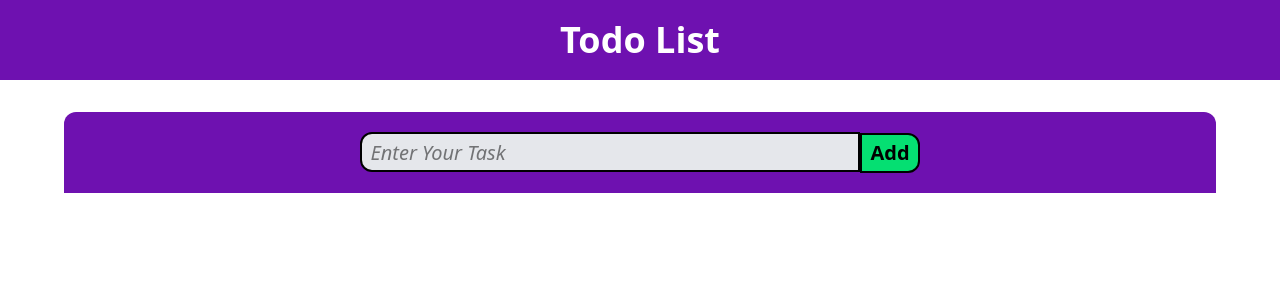
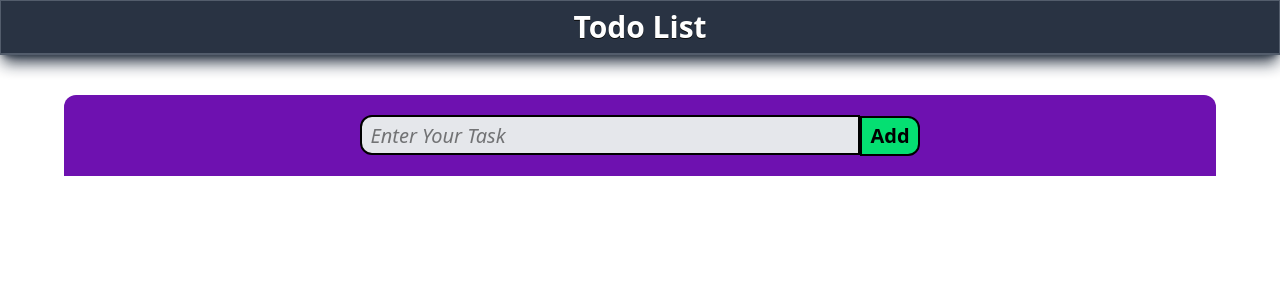
Before and after one commit to AkshatJain05/todo-with-react, a React (Vite) app: page / in a window 1280 px wide. Shown: the top 300 px of the page. Built offline with nearby package versions, Linux system fonts and the light colour scheme.

Commit message:
Update UI

```diff
--- a/src/component/Heading.jsx
+++ b/src/component/Heading.jsx
@@ -2,7 +2,7 @@ function Heading() {
   return (
     <>
       {/* Heading */}
-      <div className="w-full text-center  text-2xl md:text-4xl font-bold p-5  border-b-2 bg-purple-800 text-white">
+      <div className="w-full text-center  text-2xl md:text-3xl font-semibold p-2 border-b-2 bg-gray-800 text-white text-shadow-2xs text-shadow-black opacity-95  shadow-lg shadow-gray-800 border-1 border-gray-600 sticky top-0 z-10 mb-10">
         Todo List
       </div>
     </>
```
